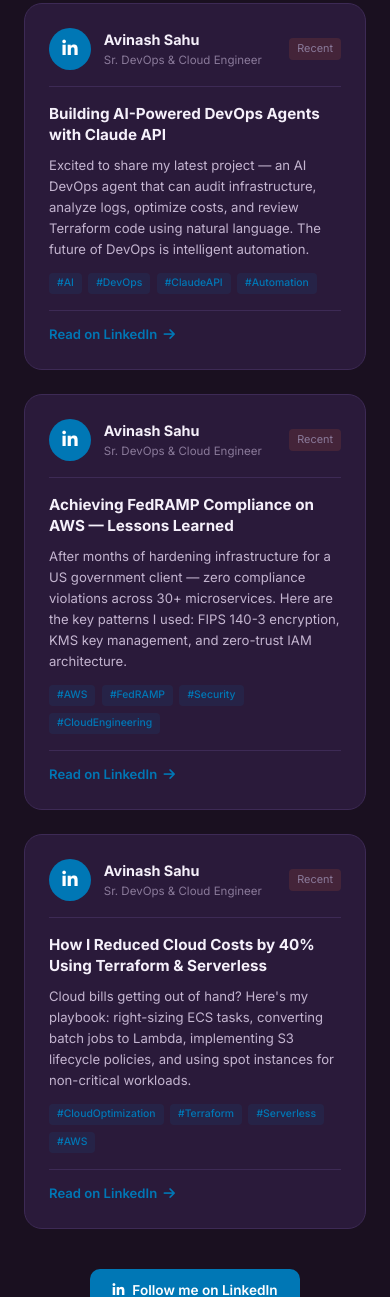
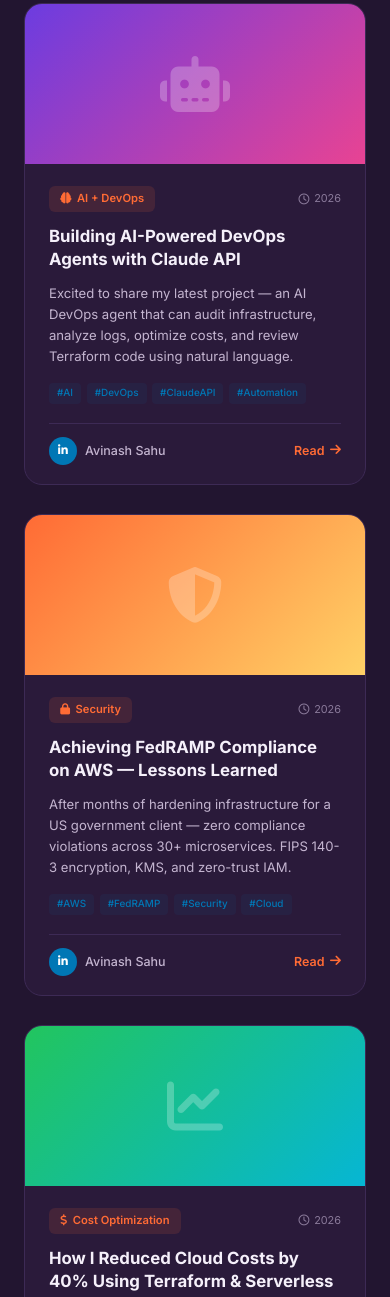
Before and after one commit to 1998avinashsahu/portfolio, a plain HTML site: page index.html in a window 390 px wide. Shown: the part 9347-10644 px from the top of the page. Drawn offline with Linux system fonts and the light colour scheme.

Commit message:
Redesign LinkedIn section as proper article cards with cover banners
- Each article has a gradient cover with large icon
- Card structure: cover → badge/date → title → excerpt → tags → author/read
- Hover effects: lift, scale icon, arrow slide
- 3-column grid on desktop, 1-column on mobile
- Article cards are clickable links to LinkedIn
- Professional blog-style layout

```diff
--- a/index.html
+++ b/index.html
@@ -390,65 +390,89 @@
   </section>
 
   <!-- ===== LINKEDIN ACTIVITY ===== -->
-  <section class="section" id="linkedin">
+  <section class="section section-alt" id="linkedin">
     <div class="container">
       <div class="section-header">
-        <span class="section-badge">Stay Updated</span>
+        <span class="section-badge"><i class="fab fa-linkedin-in"></i> Stay Updated</span>
         <h2 class="section-title">LinkedIn <span class="gradient-text">Activity</span></h2>
         <p class="section-sub">Latest posts, articles, and professional updates</p>
       </div>
-      <div class="linkedin-grid">
+      <div class="article-grid">
 
-        <div class="linkedin-post reveal">
-          <div class="linkedin-post-header">
-            <div class="linkedin-avatar"><i class="fab fa-linkedin-in"></i></div>
-            <div>
-              <h4>Avinash Sahu</h4>
-              <p>Sr. DevOps & Cloud Engineer</p>
+        <!-- Article Card 1 -->
+        <a href="https://www.linkedin.com/in/avinash-sahu-0ba434181/recent-activity/all/" target="_blank" class="article-card reveal">
+          <div class="article-cover" style="background:linear-gradient(135deg,#6c3ce0,#e84393);">
+            <i class="fas fa-robot article-cover-icon"></i>
           </div>
-            <span class="linkedin-time">Recent</span>
+          <div class="article-body">
+            <div class="article-meta">
+              <span class="article-badge"><i class="fas fa-brain"></i> AI + DevOps</span>
+              <span class="article-date"><i class="far fa-clock"></i> 2026</span>
             </div>
-          <div class="linkedin-post-body">
-            <h3>Building AI-Powered DevOps Agents with Claude API</h3>
-            <p>Excited to share my latest project — an AI DevOps agent that can audit infrastructure, analyze logs, optimize costs, and review Terraform code using natural language. The future of DevOps is intelligent automation.</p>
-            <div class="linkedin-tags"><span>#AI</span><span>#DevOps</span><span>#ClaudeAPI</span><span>#Automation</span></div>
+            <h3 class="article-title">Building AI-Powered DevOps Agents with Claude API</h3>
+            <p class="article-excerpt">Excited to share my latest project &mdash; an AI DevOps agent that can audit infrastructure, analyze logs, optimize costs, and review Terraform code using natural language.</p>
+            <div class="article-tags">
+              <span>#AI</span><span>#DevOps</span><span>#ClaudeAPI</span><span>#Automation</span>
             </div>
-          <a href="https://www.linkedin.com/in/avinash-sahu-0ba434181/recent-activity/all/" target="_blank" class="linkedin-post-link">Read on LinkedIn <i class="fas fa-arrow-right"></i></a>
+            <div class="article-footer">
+              <div class="article-author">
+                <div class="article-author-avatar"><i class="fab fa-linkedin-in"></i></div>
+                <span>Avinash Sahu</span>
               </div>
+              <span class="article-read">Read <i class="fas fa-arrow-right"></i></span>
+            </div>
+          </div>
+        </a>
 
-        <div class="linkedin-post reveal">
-          <div class="linkedin-post-header">
-            <div class="linkedin-avatar"><i class="fab fa-linkedin-in"></i></div>
-            <div>
-              <h4>Avinash Sahu</h4>
-              <p>Sr. DevOps & Cloud Engineer</p>
+        <!-- Article Card 2 -->
+        <a href="https://www.linkedin.com/in/avinash-sahu-0ba434181/recent-activity/all/" target="_blank" class="article-card reveal">
+          <div class="article-cover" style="background:linear-gradient(135deg,#ff6b35,#ffd166);">
+            <i class="fas fa-shield-alt article-cover-icon"></i>
           </div>
-            <span class="linkedin-time">Recent</span>
+          <div class="article-body">
+            <div class="article-meta">
+              <span class="article-badge"><i class="fas fa-lock"></i> Security</span>
+              <span class="article-date"><i class="far fa-clock"></i> 2026</span>
             </div>
-          <div class="linkedin-post-body">
-            <h3>Achieving FedRAMP Compliance on AWS — Lessons Learned</h3>
-            <p>After months of hardening infrastructure for a US government client — zero compliance violations across 30+ microservices. Here are the key patterns I used: FIPS 140-3 encryption, KMS key management, and zero-trust IAM architecture.</p>
-            <div class="linkedin-tags"><span>#AWS</span><span>#FedRAMP</span><span>#Security</span><span>#CloudEngineering</span></div>
+            <h3 class="article-title">Achieving FedRAMP Compliance on AWS &mdash; Lessons Learned</h3>
+            <p class="article-excerpt">After months of hardening infrastructure for a US government client &mdash; zero compliance violations across 30+ microservices. FIPS 140-3 encryption, KMS, and zero-trust IAM.</p>
+            <div class="article-tags">
+              <span>#AWS</span><span>#FedRAMP</span><span>#Security</span><span>#Cloud</span>
             </div>
-          <a href="https://www.linkedin.com/in/avinash-sahu-0ba434181/recent-activity/all/" target="_blank" class="linkedin-post-link">Read on LinkedIn <i class="fas fa-arrow-right"></i></a>
+            <div class="article-footer">
+              <div class="article-author">
+                <div class="article-author-avatar"><i class="fab fa-linkedin-in"></i></div>
+                <span>Avinash Sahu</span>
               </div>
+              <span class="article-read">Read <i class="fas fa-arrow-right"></i></span>
+            </div>
+          </div>
+        </a>
 
-        <div class="linkedin-post reveal">
-          <div class="linkedin-post-header">
-            <div class="linkedin-avatar"><i class="fab fa-linkedin-in"></i></div>
-            <div>
-              <h4>Avinash Sahu</h4>
-              <p>Sr. DevOps & Cloud Engineer</p>
+        <!-- Article Card 3 -->
+        <a href="https://www.linkedin.com/in/avinash-sahu-0ba434181/recent-activity/all/" target="_blank" class="article-card reveal">
+          <div class="article-cover" style="background:linear-gradient(135deg,#22c55e,#06b6d4);">
+            <i class="fas fa-chart-line article-cover-icon"></i>
           </div>
-            <span class="linkedin-time">Recent</span>
+          <div class="article-body">
+            <div class="article-meta">
+              <span class="article-badge"><i class="fas fa-dollar-sign"></i> Cost Optimization</span>
+              <span class="article-date"><i class="far fa-clock"></i> 2026</span>
             </div>
-          <div class="linkedin-post-body">
-            <h3>How I Reduced Cloud Costs by 40% Using Terraform & Serverless</h3>
-            <p>Cloud bills getting out of hand? Here's my playbook: right-sizing ECS tasks, converting batch jobs to Lambda, implementing S3 lifecycle policies, and using spot instances for non-critical workloads.</p>
-            <div class="linkedin-tags"><span>#CloudOptimization</span><span>#Terraform</span><span>#Serverless</span><span>#AWS</span></div>
+            <h3 class="article-title">How I Reduced Cloud Costs by 40% Using Terraform &amp; Serverless</h3>
+            <p class="article-excerpt">Cloud bills getting out of hand? Here's my playbook: right-sizing ECS tasks, converting batch jobs to Lambda, S3 lifecycle policies, and spot instances.</p>
+            <div class="article-tags">
+              <span>#CloudOptimization</span><span>#Terraform</span><span>#Serverless</span>
             </div>
-          <a href="https://www.linkedin.com/in/avinash-sahu-0ba434181/recent-activity/all/" target="_blank" class="linkedin-post-link">Read on LinkedIn <i class="fas fa-arrow-right"></i></a>
+            <div class="article-footer">
+              <div class="article-author">
+                <div class="article-author-avatar"><i class="fab fa-linkedin-in"></i></div>
+                <span>Avinash Sahu</span>
               </div>
+              <span class="article-read">Read <i class="fas fa-arrow-right"></i></span>
+            </div>
+          </div>
+        </a>
 
       </div>
       <div class="linkedin-cta">
--- a/style.css
+++ b/style.css
@@ -462,50 +462,155 @@ ul { list-style:none; }
 .footer-sub a:hover { color:var(--accent2); }
 
 /* ===========================
-   LINKEDIN ACTIVITY
+   LINKEDIN — Article Cards
    =========================== */
-.linkedin-grid {
-  display:grid; grid-template-columns:repeat(auto-fill,minmax(320px,1fr)); gap:1.5rem;
+.article-grid {
+  display:grid;
+  grid-template-columns:repeat(3, 1fr);
+  gap:1.8rem;
 }
-.linkedin-post {
-  background:var(--card); border:1px solid var(--border); border-radius:18px;
-  padding:1.5rem; transition:all .4s; display:flex; flex-direction:column;
+.article-card {
+  background:var(--card);
+  border:1px solid var(--border);
+  border-radius:18px;
+  overflow:hidden;
+  transition:all .4s cubic-bezier(.25,.8,.25,1);
+  display:flex;
+  flex-direction:column;
+  text-decoration:none;
+  color:inherit;
 }
-.linkedin-post:hover {
-  border-color:#0077B5; transform:translateY(-5px);
-  box-shadow:0 15px 35px var(--shadow);
+.article-card:hover {
+  transform:translateY(-8px);
+  border-color:var(--accent);
+  box-shadow:0 20px 50px rgba(0,0,0,0.25);
 }
-.linkedin-post-header {
-  display:flex; align-items:center; gap:.8rem; margin-bottom:1rem;
-  padding-bottom:1rem; border-bottom:1px solid var(--border);
+
+/* Cover / Banner */
+.article-cover {
+  height:160px;
+  display:flex;
+  align-items:center;
+  justify-content:center;
+  position:relative;
+  overflow:hidden;
 }
-.linkedin-avatar {
-  width:42px; height:42px; border-radius:50%; background:#0077B5;
-  display:flex; align-items:center; justify-content:center;
-  color:#fff; font-size:1.1rem; flex-shrink:0;
+.article-cover-icon {
+  font-size:3.5rem;
+  color:rgba(255,255,255,0.25);
+  transition:transform .5s;
 }
-.linkedin-post-header h4 { font-size:.9rem; }
-.linkedin-post-header p { font-size:.72rem; color:var(--text3); }
-.linkedin-time {
-  margin-left:auto; font-size:.68rem; color:var(--text3);
-  background:var(--tag-bg); padding:.15rem .5rem; border-radius:4px;
+.article-card:hover .article-cover-icon {
+  transform:scale(1.2) rotate(5deg);
 }
-.linkedin-post-body { flex:1; }
-.linkedin-post-body h3 { font-size:.95rem; margin-bottom:.6rem; line-height:1.4; }
-.linkedin-post-body p { font-size:.82rem; color:var(--text2); line-height:1.6; margin-bottom:.8rem; }
-.linkedin-tags { display:flex; flex-wrap:wrap; gap:.4rem; margin-bottom:1rem; }
-.linkedin-tags span {
-  font-size:.65rem; padding:.15rem .5rem; background:rgba(0,119,181,0.1);
-  color:#0077B5; border-radius:4px; font-weight:500;
+
+/* Body */
+.article-body {
+  padding:1.4rem 1.5rem 1.2rem;
+  display:flex;
+  flex-direction:column;
+  flex:1;
 }
-.linkedin-post-link {
-  display:inline-flex; align-items:center; gap:.4rem;
-  font-size:.82rem; color:#0077B5; font-weight:600; transition:all .3s;
-  margin-top:auto; padding-top:.8rem; border-top:1px solid var(--border);
+.article-meta {
+  display:flex;
+  align-items:center;
+  justify-content:space-between;
+  margin-bottom:.8rem;
 }
-.linkedin-post-link:hover { gap:.7rem; }
+.article-badge {
+  display:inline-flex;
+  align-items:center;
+  gap:.35rem;
+  font-size:.7rem;
+  font-weight:600;
+  color:var(--accent);
+  background:var(--tag-bg);
+  padding:.25rem .7rem;
+  border-radius:6px;
+}
+.article-date {
+  font-size:.68rem;
+  color:var(--text3);
+  display:flex;
+  align-items:center;
+  gap:.3rem;
+}
+.article-title {
+  font-size:1.05rem;
+  font-weight:700;
+  line-height:1.4;
+  margin-bottom:.7rem;
+  color:var(--text);
+}
+.article-excerpt {
+  font-size:.82rem;
+  color:var(--text2);
+  line-height:1.6;
+  margin-bottom:1rem;
+  flex:1;
+}
+.article-tags {
+  display:flex;
+  flex-wrap:wrap;
+  gap:.35rem;
+  margin-bottom:1.2rem;
+}
+.article-tags span {
+  font-size:.62rem;
+  padding:.15rem .5rem;
+  background:rgba(0,119,181,0.08);
+  color:#0077B5;
+  border-radius:4px;
+  font-weight:500;
+}
+
+/* Footer */
+.article-footer {
+  display:flex;
+  align-items:center;
+  justify-content:space-between;
+  padding-top:.8rem;
+  border-top:1px solid var(--border);
+}
+.article-author {
+  display:flex;
+  align-items:center;
+  gap:.5rem;
+  font-size:.78rem;
+  font-weight:500;
+  color:var(--text2);
+}
+.article-author-avatar {
+  width:28px;
+  height:28px;
+  border-radius:50%;
+  background:#0077B5;
+  display:flex;
+  align-items:center;
+  justify-content:center;
+  color:#fff;
+  font-size:.7rem;
+}
+.article-read {
+  font-size:.78rem;
+  font-weight:600;
+  color:var(--accent);
+  display:flex;
+  align-items:center;
+  gap:.35rem;
+  transition:gap .3s;
+}
+.article-card:hover .article-read {
+  gap:.6rem;
+}
+
+/* CTA */
 .linkedin-cta {
-  display:flex; justify-content:center; gap:1rem; margin-top:2.5rem; flex-wrap:wrap;
+  display:flex;
+  justify-content:center;
+  gap:1rem;
+  margin-top:2.5rem;
+  flex-wrap:wrap;
 }
 
 /* ===========================
@@ -812,7 +917,7 @@ ul { list-style:none; }
   .section { padding:3rem 0; }
   .section-title { font-size:1.8rem; }
   .scroll-indicator { display:none; }
-  .linkedin-grid { grid-template-columns:1fr; }
+  .article-grid { grid-template-columns:1fr; }
   .chatbot-window {
     width:calc(100vw - 1.5rem);
     right:.75rem;
```
Lines whose indentation alone changed are shown as unchanged.
